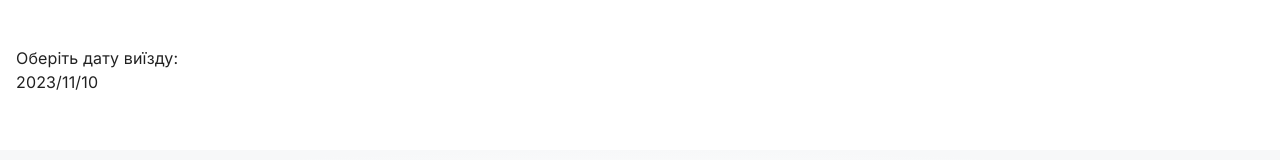
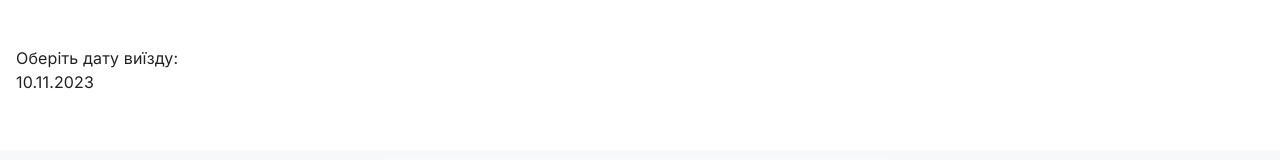
Before and after one commit to Kost90/my-bti, a Next.js app: page /services/bookingeneer in a window 1280 px wide. Shown: the part 169-329 px from the top of the page. Built offline with nearby package versions, Linux system fonts and the light colour scheme.

Commit message:
added state that taked a date object and thank Datepicker checked and make these dates disabled

```diff
--- a/src/components/calendar/Calendar.tsx
+++ b/src/components/calendar/Calendar.tsx
@@ -2,17 +2,43 @@
 import { useState } from "react";
 import DatePicker from "react-datepicker";
 import "react-datepicker/dist/react-datepicker.css";
+import {format} from 'date-fns'
+
 
 export default function Calendar() {
   const [date, setDate] = useState(new Date());
+  const [dates,setDates] = useState<Date[]>([])
 
-  console.log(date)
+console.log(dates)
+
+// const weekend = (date:Date) => new Date() < date || date.getDay() === 6 || date.getDay() === 0
+
+// || date.getDay() === 6 || date.getDay() === 0
+
+dates.map((date) => {
+  console.log(date.toLocaleDateString())
+})
+
+const handelAdd = (data:Date) => {
+  const date = data
+  setDates(prev => [...prev,date])
+}
+
+
 
   return (
     <div>
       <h4>Оберіть дату виїзду:</h4>
-      <DatePicker selected={date} onChange={(date: Date) => setDate(date)}
-      dateFormat="yyyy/MM/dd" />
+      <DatePicker
+      // filterDate={weekend}
+        selected={date}
+        onChange={handelAdd}
+        dateFormat={"dd.MM.yyyy"}
+        excludeDates={dates}
+        showTimeSelect
+        minTime={new Date(0, 0, 0, 9, 0)}
+        maxTime={new Date(0, 0, 0, 18, 0)}
+      />
     </div>
   );
 }
--- /dev/null
+++ b/src/utils/utils.ts
@@ -0,0 +1 @@
+import { format} from 'date-fns'
```
